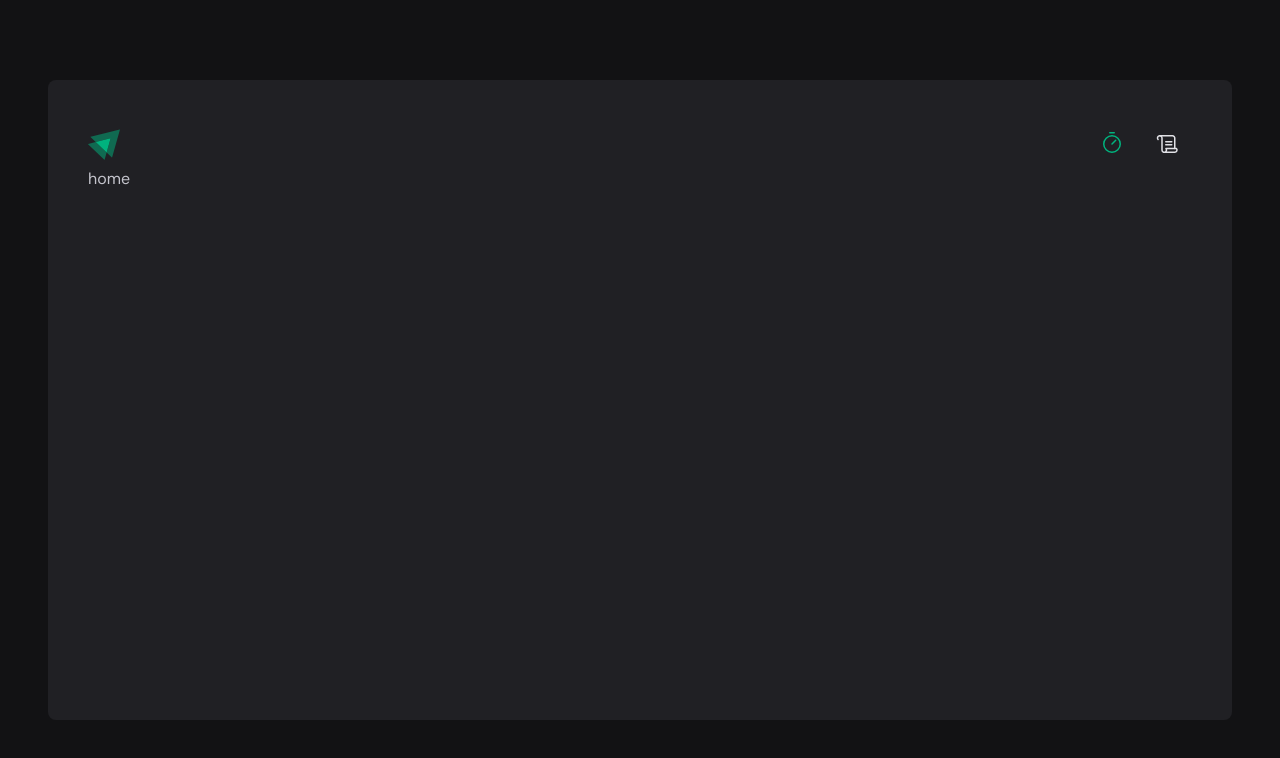
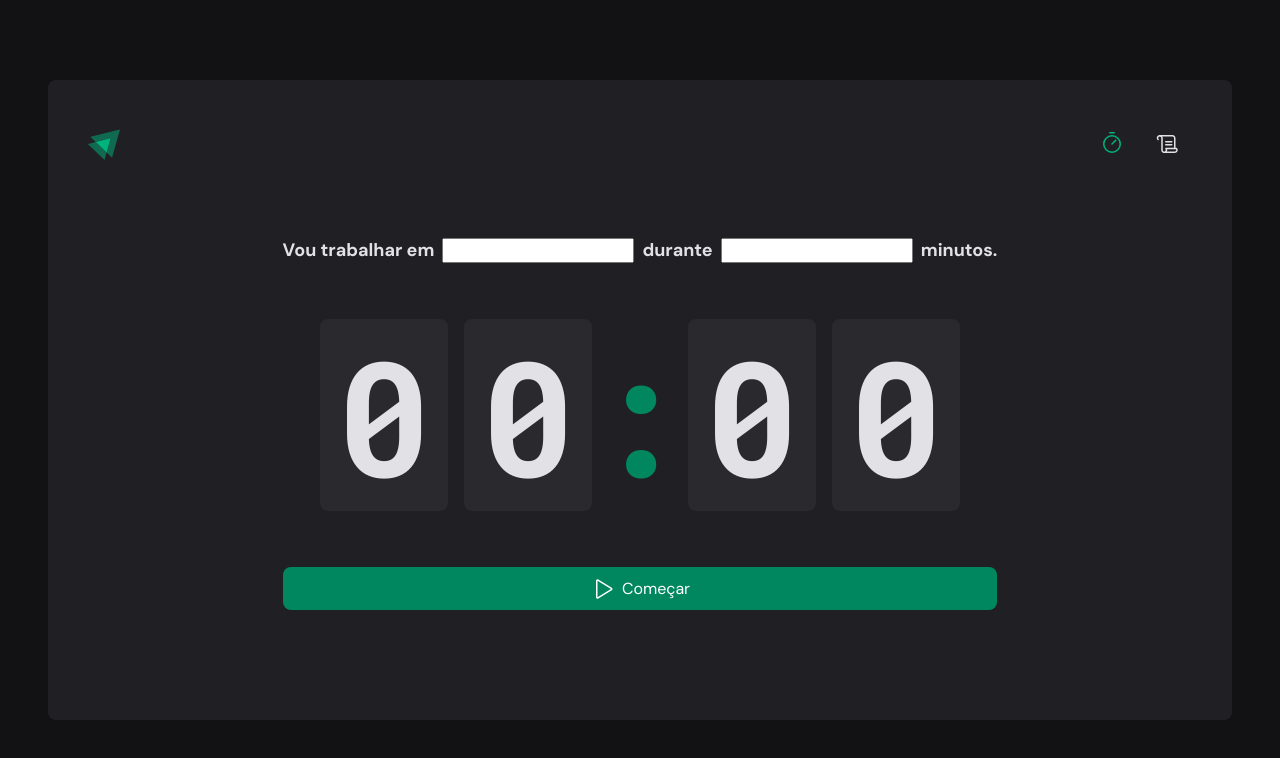
Before and after one commit to falaigor/timer, a React (Vite) app: page / in a window 1280 px wide. Shown: the top 758 px of the page. Built offline with nearby package versions, Linux system fonts and the light colour scheme.

Commit message:
estilizacao timer

```diff
--- a/src/pages/Home.tsx
+++ /dev/null
@@ -1,7 +0,0 @@
-export const Home = () => {
-  return (
-    <div>
-      <div>home</div>
-    </div>
-  )
-}
--- /dev/null
+++ b/src/pages/Home/index.tsx
@@ -0,0 +1,38 @@
+import { Play } from 'phosphor-react'
+import {
+  CountdownContainer,
+  FormContainer,
+  HomeContainer,
+  Separator,
+} from './styles'
+
+export const Home = () => {
+  return (
+    <HomeContainer>
+      <form action="">
+        <FormContainer>
+          <label htmlFor="task">Vou trabalhar em</label>
+          <input id="task" type="text" />
+
+          <label htmlFor="minutesAmount">durante</label>
+          <input id="minutesAmount" type="number" />
+
+          <span>minutos.</span>
+        </FormContainer>
+
+        <CountdownContainer>
+          <span>0</span>
+          <span>0</span>
+          <Separator>:</Separator>
+          <span>0</span>
+          <span>0</span>
+        </CountdownContainer>
+
+        <button type="submit">
+          <Play size={24} />
+          Começar
+        </button>
+      </form>
+    </HomeContainer>
+  )
+}
--- /dev/null
+++ b/src/pages/Home/styles.ts
@@ -0,0 +1,83 @@
+import styled from 'styled-components'
+
+export const HomeContainer = styled.main`
+  flex: 1;
+
+  display: flex;
+  flex-direction: column;
+  align-items: center;
+  justify-content: center;
+
+  form {
+    display: flex;
+    flex-direction: column;
+    align-items: center;
+    gap: 3.5rem;
+  }
+
+  button {
+    width: 100%;
+    outline: none;
+    color: ${(props) => props.theme.white};
+    background: ${(props) => props.theme['green-500']};
+    padding: 0.6rem 0;
+
+    display: flex;
+    align-items: center;
+    justify-content: center;
+
+    gap: 0.5rem;
+    border: 0;
+    border-radius: 8px;
+
+    transition: all 0.1s ease-in;
+
+    &:hover {
+      background: ${(props) => `${props.theme['green-500']}70`};
+      color: ${(props) => props.theme.white};
+    }
+
+    &:disabled {
+      opacity: 0.7;
+      color: ${(props) => props.theme['gray-100']};
+    }
+  }
+`
+
+export const FormContainer = styled.div`
+  width: 100%;
+  display: flex;
+  align-items: center;
+  justify-content: center;
+  gap: 0.5rem;
+  color: ${(props) => props.theme['gray-100']};
+  font-size: 1.125rem;
+  font-weight: bold;
+  flex-wrap: wrap;
+`
+
+export const CountdownContainer = styled.div`
+  font-family: 'Roboto Mono', monospace;
+  font-size: 10rem;
+  line-height: 8rem;
+  color: ${(props) => props.theme['gray-100']};
+
+  display: flex;
+  gap: 1rem;
+
+  span {
+    background: ${(props) => props.theme['gray-700']};
+    padding: 2rem 1rem;
+    border-radius: 8px;
+  }
+`
+
+export const Separator = styled.div`
+  padding: 2rem 0;
+  color: ${(props) => props.theme['green-500']};
+
+  width: 4rem;
+  overflow: hidden;
+  display: flex;
+  justify-content: center;
+`
--- a/src/styles/global.ts
+++ b/src/styles/global.ts
@@ -15,6 +15,7 @@
   body {
     background: ${(props) => props.theme['gray-900']};
     color: ${(props) => props.theme['gray-300']};
+    -webkit-font-smoothing: antialiased;
   }
 
   body, input, textarea, button {
```
